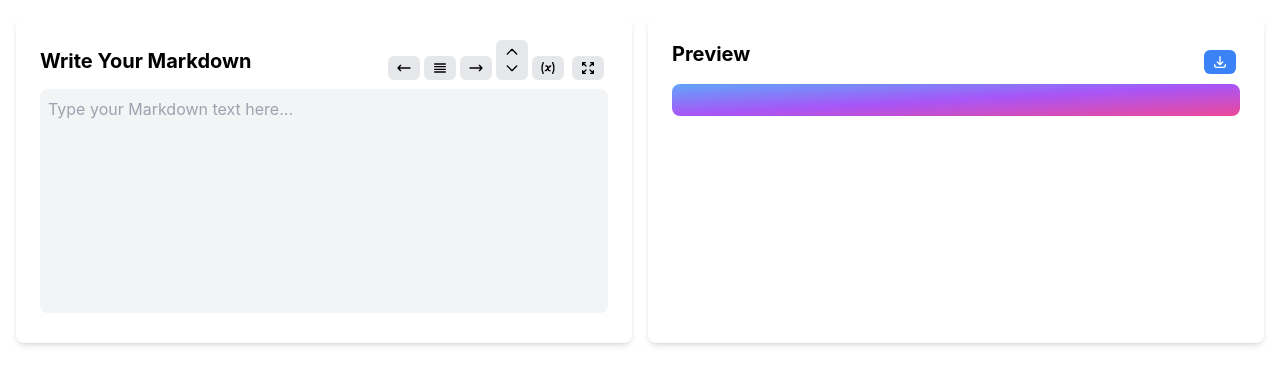
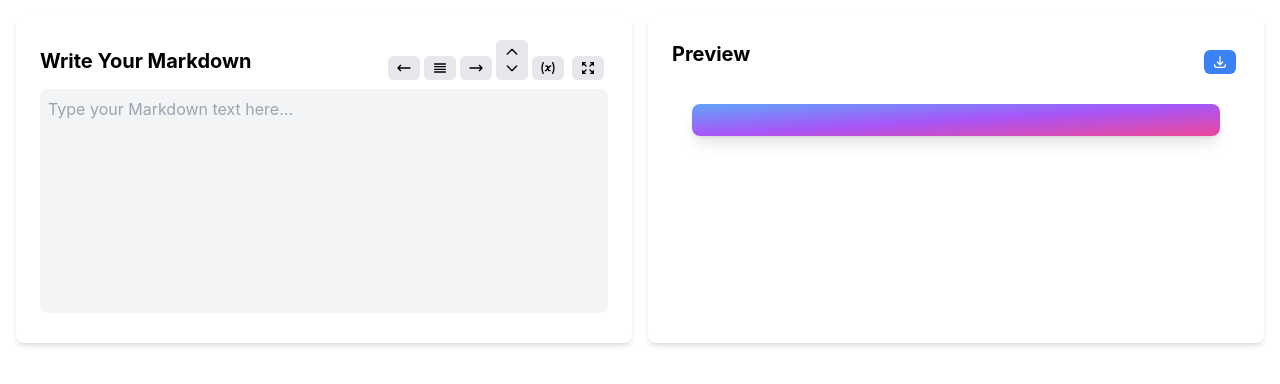
Before and after one commit to Programerat/code, a React (Create React App) app: page / in a window 1280 px wide. Shown: the top 384 px of the page. Built offline with nearby package versions, Linux system fonts and the light colour scheme.

Commit message:
Fix random name

```diff
--- a/src/App.js
+++ b/src/App.js
@@ -13,12 +13,23 @@ const downloadImage = async () => {
     const dataUrl = await toPng(markdownOutput);
     const link = document.createElement('a');
     link.href = dataUrl;
-    link.download = 'preview.png';
+    link.download = `preview-${generateRandomName(10)}.png`;
     link.click();
   } catch (err) {
     console.error('Failed to download the image:', err);
   }
 };
+
+function generateRandomName(length) {
+  const characters = 'ABCDEFGHIJKLMNOPQRSTUVWXYZabcdefghijklmnopqrstuvwxyz0123456789';
+  const charactersLength = characters.length;
+  let result = '';
+  for (let i = 0; i < length; i++) {
+    result += characters.charAt(Math.floor(Math.random() * charactersLength));
+  }
+  return result;
+}
+
 
 
 function App() {
@@ -101,10 +112,12 @@ function App() {
             <DownloadIcon className="w-4 h-4" />
           </button>
         </div>
-        <div id="markdownOutputContainer" className={`text-white bg-gradient-to-br from-blue-400 via-purple-500 to-pink-500 p-4 rounded-lg ${previewWidth}`}>
+        <div id="markdownOutputContainer" className='flex items-center p-5'>
+        <div className={`text-white bg-gradient-to-br from-blue-400 via-purple-500 to-pink-500 p-4 shadow-lg rounded-lg ${previewWidth}`}>
           <div
             className={`${alignment} text-white prose dark:prose`} dangerouslySetInnerHTML={{__html: renderContent(content)}}
           ></div>
+        </div>
         </div>
       </div>
 
```
